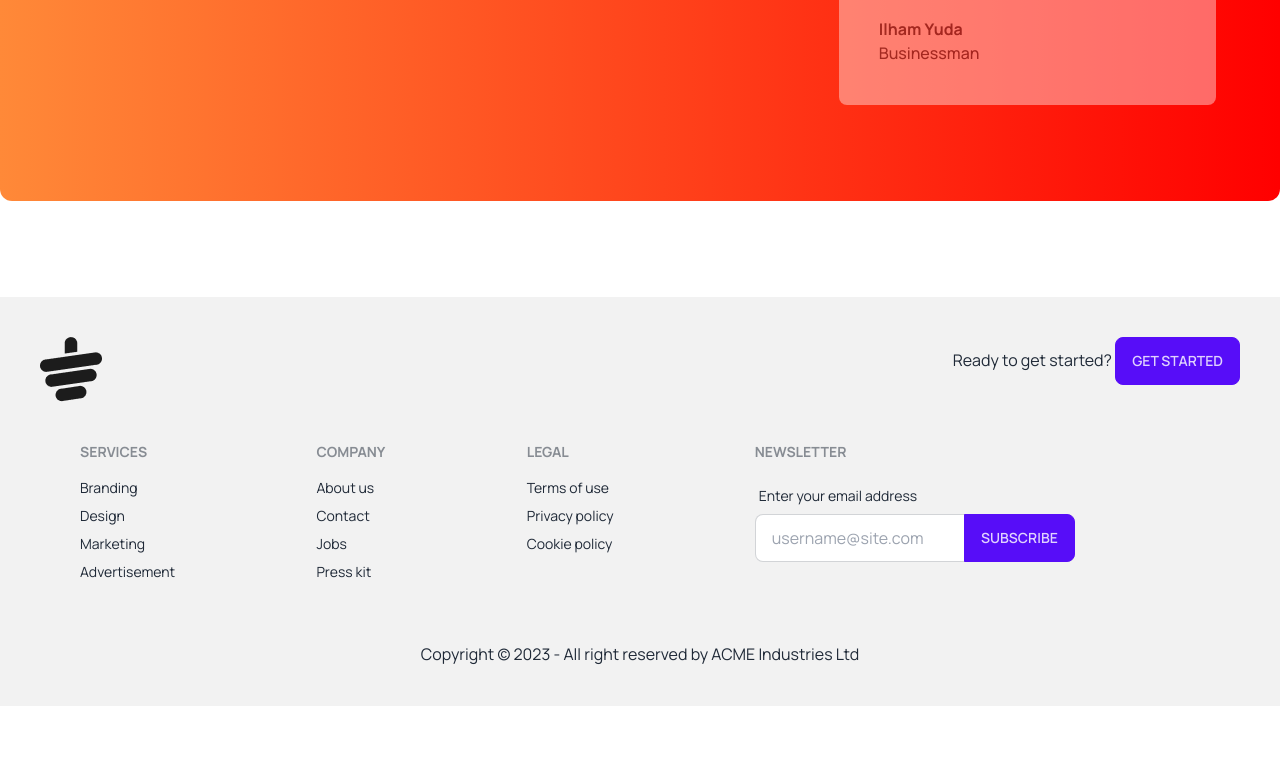
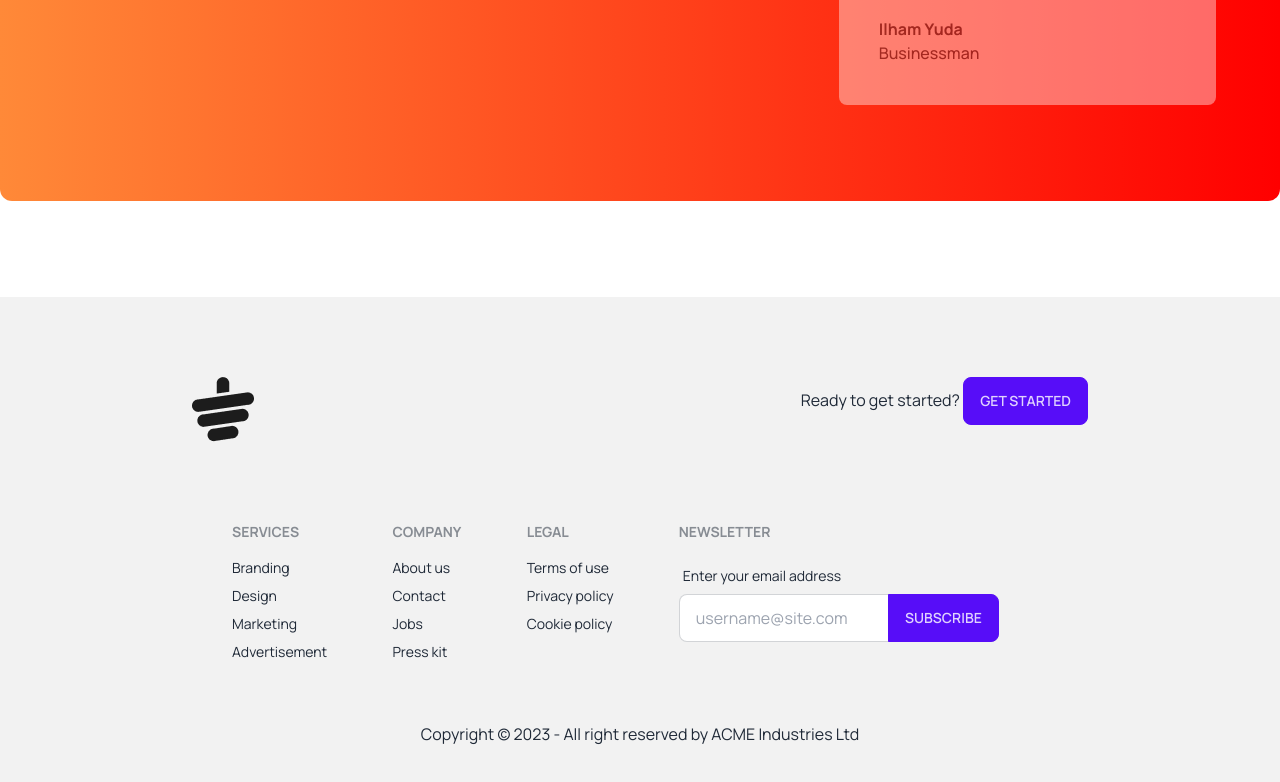
Before and after one commit to Munshi91/tea-house-tailwindcss, a plain HTML site: page index.html in a window 1280 px wide. Shown: the part 2630-3412 px from the top of the page. Before the commit the page ends 3336 px from the top, so only its background shows below. Drawn offline with nearby package versions, Linux system fonts and the light colour scheme.

Commit message:
footer add

```diff
--- a/index.html
+++ b/index.html
@@ -184,9 +184,9 @@
       </div>
     </section>
   </main>
-  <footer class="p-10 bg-base-200 text-base-content">
+  <footer class=" px-48 py-10 bg-base-200 text-base-content">
 
-    <div class="flex justify-between">
+    <div class="flex justify-between my-10">
       <img src="./images/cup.png" alt="">
       <p><span>Ready to get started?</span>
         <button class="btn btn-primary">Get Started</button>
```
